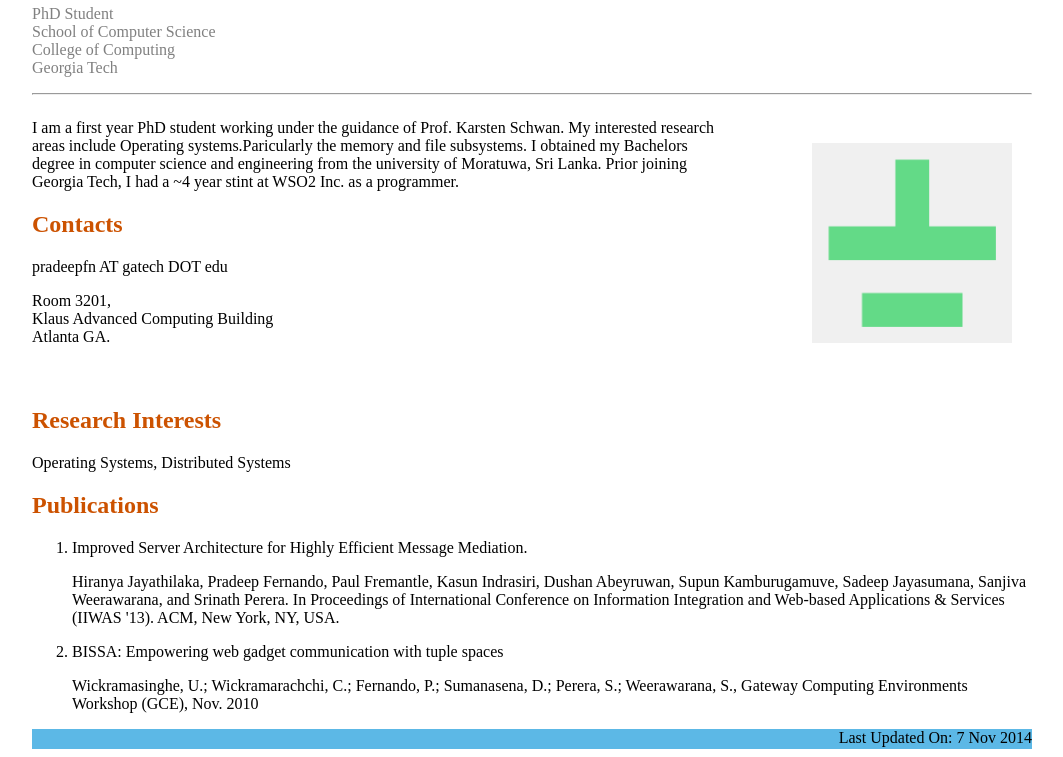
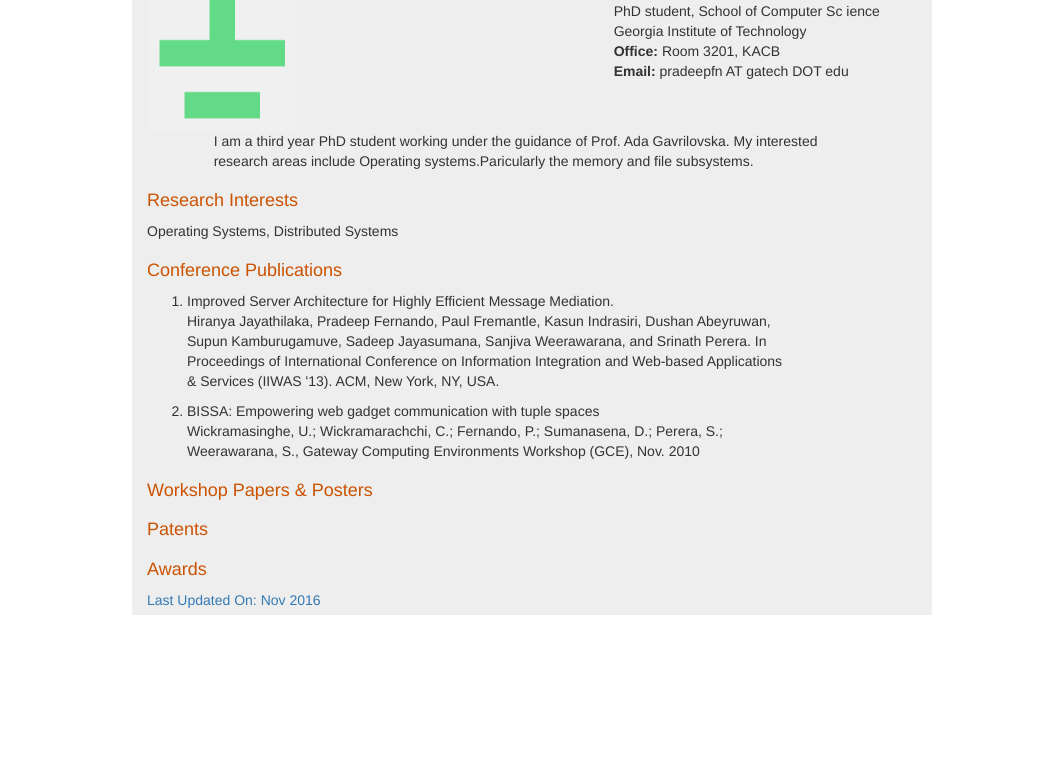
Before and after one commit to pradeepfn/www, a plain HTML site: page index.html in a window 1280 px wide. Shown: the part 75-832 px from the top of the page, without its empty margins (108-1171 px from the left). After the commit the page ends 800 px from the top, so only its background shows below. Drawn offline with nearby package versions, Linux system fonts and the light colour scheme.

Commit message:
intermediate update

```diff
--- a/files/styles.css
+++ b/files/styles.css
@@ -1,38 +1,22 @@
-#header{
-	color:grey;
+
+#main-container {
+	background: #EEEEEE;
+	padding-bottom: 5px;
+	padding-top: 30px;
 }
 
-#container{
-	width:1000px;
-	margin:0 auto;
+@media (min-width: 1200px) {
+    .container{
+        max-width: 800px;
+    }
 }
 
-#footer{
-	height:20px;
-	background-color:#5CB8E6;
-	text-align:right
-}
-
-h2{
+h4{
 	color:#CC5200;
 }
 
-img{
-	width:200px;
-	height:200px;
-	padding: 40px 20px 40px 80px;
-}
+
 
 .wrap {
     width: 100%;
 }
-
-.floatleft {
-    float:left;
-    width: 70%;
-}
-
-.floatright {
-float: right;
-    width: 30%;
-}
--- a/index.html
+++ b/index.html
@@ -1,42 +1,58 @@
 <!DOCTYPE html>
 <html>
 <head>
+  <meta charset="utf-8">
+    <meta http-equiv="X-UA-Compatible" content="IE=edge">
+    <meta name="viewport" content="width=device-width, initial-scale=1">
+    <!-- The above 3 meta tags *must* come first in the head; any other head content must come *after* these tags -->
+    <meta name="description" content="">
+    <meta name="author" content="">
+    <link rel="icon" href="../../favicon.ico">
+
+    <title>Pradeep Fernando Homepage</title>
+
+    <!-- Bootstrap core CSS -->
+    <link rel="stylesheet" href="https://maxcdn.bootstrapcdn.com/bootstrap/3.3.7/css/bootstrap.min.css" integrity="sha384-BVYiiSIFeK1dGmJRAkycuHAHRg32OmUcww7on3RYdg4Va+PmSTsz/K68vbdEjh4u" crossorigin="anonymous">
   <link rel="stylesheet" href="files/styles.css">
 </head>
 <body>
-<div id=container>
-<div id="header">
-<h1>Pradeep Fernando</h1>
-<p>PhD Student</br>
-School of Computer Science</br>
-College of Computing</br>
-Georgia Tech</p>
-</div>
-<hr>
+<br>
+<div class="container" id="main-container">
 
-<div class="wrap">
-    <div class="floatleft">
-
-<p>I am a first year PhD student working under the guidance of Prof. Karsten Schwan. My interested research areas include Operating systems.Paricularly the memory and file subsystems. I obtained my Bachelors degree in computer science and engineering from the university of Moratuwa, Sri Lanka. Prior joining Georgia Tech, I had a ~4 year stint at WSO2 Inc. as a programmer.</p>
-<h2>Contacts</h2>
-<p>pradeepfn AT gatech DOT edu<p>
-<p>Room 3201,</br>
-Klaus Advanced Computing Building</br>
-Atlanta GA.</p>
-
+<div class='row'>
+	<div class='col-md-7'>
+        	<img src='files/profile.png' width="150", height="156"/>
 	</div>
-    <div class="floatright">
-		<img src="files/profile.png" alt="my-profile-pic">
-    </div>
-    <div style="clear: both;">
+	<div class='col-md-5'>
+		<font size="+1"><strong>Pradeep Fernando</strong></font><br>
+		PhD student, School of Computer Sc	ience<br>
+		Georgia Institute of Technology<br>
+		<b>Office:</b> Room 3201, KACB<br>
+		<b>Email:</b> pradeepfn AT gatech DOT edu<br>
+	</div>
 </div>
 
 
-<h2>Research Interests</h2>
+<div class='row'>
+	<div class='col-md-1'></div>
+	<div class='col-md-10'>
+		<p>I am a third year PhD student working under the guidance of Prof. Ada Gavrilovska. My interested
+		research areas include Operating systems.Paricularly the memory and file subsystems.</p>
+	</div>
+
+</div>
+
+<div class='row'>
+	<div class='col-md-10'>
+<h4>Research Interests</h4>
 <p>Operating Systems, Distributed Systems</p>
 
+</div>
+</div>
 
-<h2>Publications</h2>
+<div class='row'>
+	<div class='col-md-10'>
+<h4>Conference Publications</h4>
 
 <ol>
 <li>Improved Server Architecture for Highly Efficient Message Mediation.
@@ -48,9 +64,33 @@ In Proceedings of International Conference on Information Integration and Web-ba
 <p>Wickramasinghe, U.; Wickramarachchi, C.; Fernando, P.; Sumanasena, D.; Perera, S.; Weerawarana, S., Gateway Computing Environments Workshop (GCE), Nov. 2010</p>
 </li>
 </ol>
+</div>
+</div>
+
+<div class='row'>
+	<div class='col-md-10'>
+<h4>Workshop Papers & Posters</h4>
+
+</div>
+</div>
+
+<div class='row'>
+	<div class='col-md-10'>
+<h4>Patents</h4>
+
+</div>
+</div>
+
+
+<div class='row'>
+	<div class='col-md-10'>
+<h4>Awards</h4>
+
+</div>
+</div>
 
 <div id="footer">
- <a>Last Updated On: 7 Nov 2014</a>
+ <a>Last Updated On: Nov 2016</a>
 </div>
 </div>
 </body>
```
